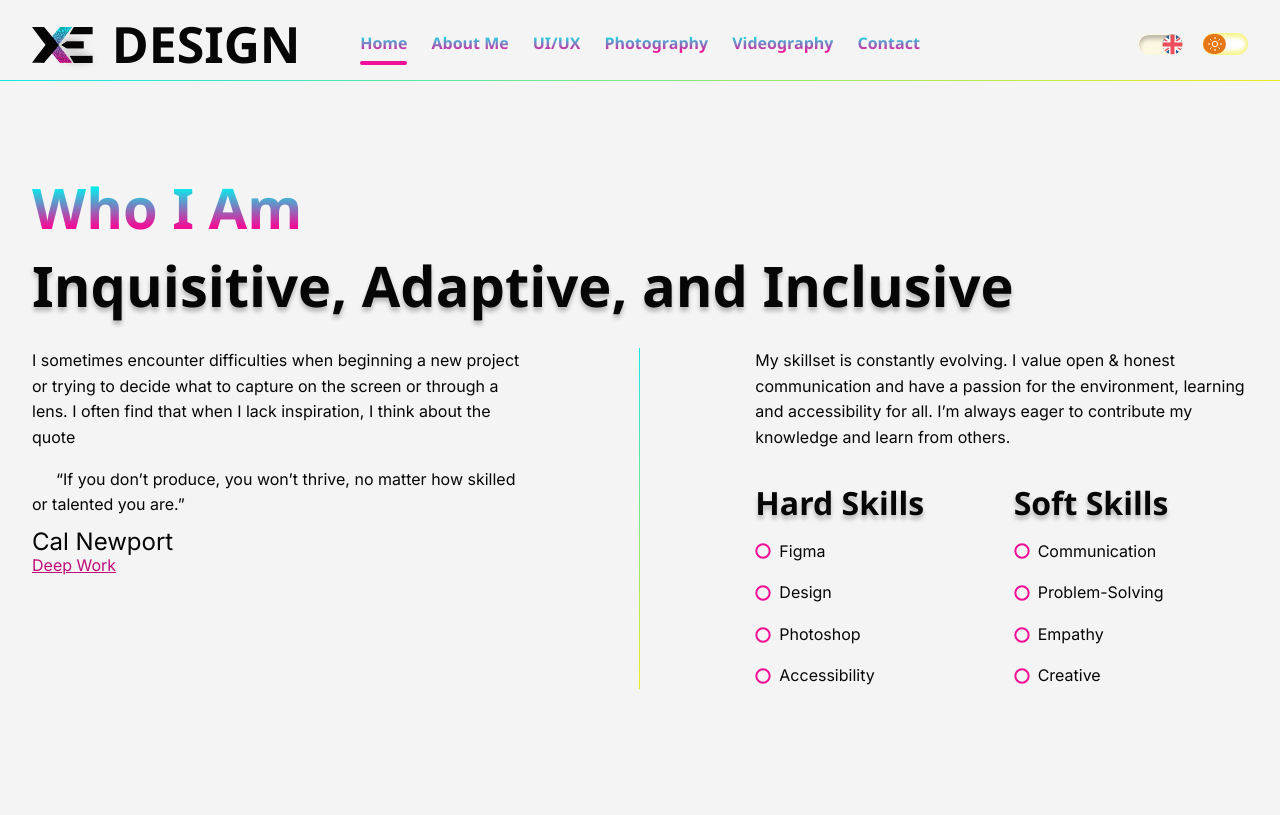
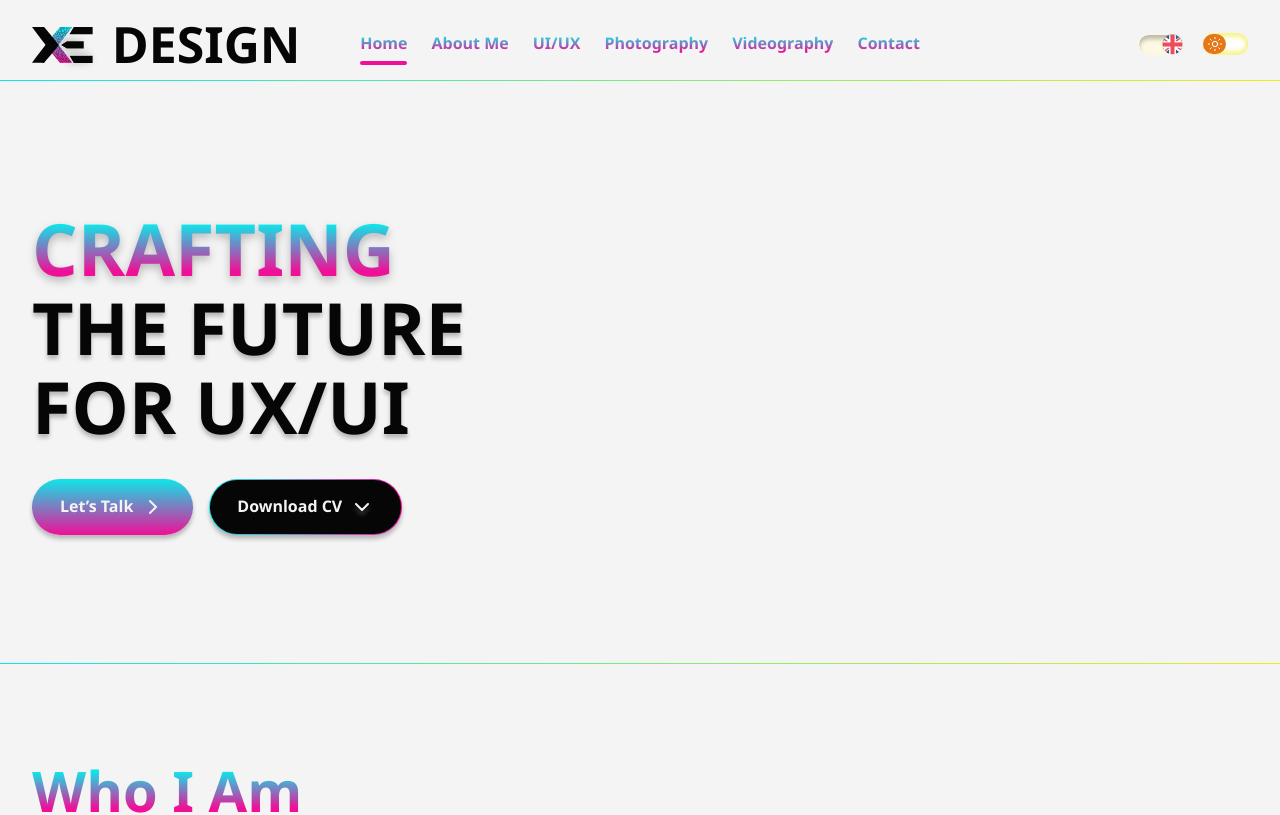
Before and after one commit to duct-tape-deployments/devin-portfolio, a React (Vite) app: page / in a window 1280 px wide. Shown: the top 815 px of the page. Built offline with nearby package versions, Linux system fonts and the light colour scheme; a web font is replaced by a local one.

Commit message:
feat(home): add homepage hero with CTAs and display type scale

```diff
--- /dev/null
+++ b/src/components/home/HomeHero.tsx
@@ -0,0 +1,56 @@
+import { useId } from 'react';
+import { ChevronDown, ChevronRight } from 'lucide-react';
+import { Link } from 'react-router';
+
+import { GradientDivider } from '@/components/interface/GradientDivider';
+import { PageContainer } from '@/components/layout/PageContainer';
+import { Section } from '@/components/layout/Section';
+import { routes } from '@/config/navigation';
+import { homeHero } from '@/i18n/homeHero';
+import { useLanguageStore, useT } from '@/stores/languageStore';
+
+/** Placeholder */
+const cvHref = '/documents/devin-ekse-cv.pdf';
+
+export function HomeHero() {
+  const language = useLanguageStore((state) => state.language);
+  const t = useT(homeHero);
+  const headingId = useId();
+
+  return (
+    <>
+      <Section space="hero" aria-labelledby={headingId}>
+        <PageContainer>
+          <h1
+            id={headingId}
+            className={`font-display text-display font-bold uppercase text-shadow-drop ${language === 'no' ? 'max-[330px]:text-h1' : ''}`}
+          >
+            <span className="block bg-gradient-text bg-clip-text text-transparent text-shadow-none drop-shadow-text">
+              {t.lineOne}
+            </span>{' '}
+            <span className="block">
+              {t.lineTwoLead && <>{t.lineTwoLead} </>}
+              <span>{t.highlight}</span>
+            </span>{' '}
+            <span className="block">{t.lineThree}</span>
+          </h1>
+
+          <div className="mt-8 flex flex-wrap justify-between gap-4 md:justify-start">
+            <Link to={routes.contact} className="btn btn-primary">
+              {t.letsTalk}
+              <ChevronRight size={24} aria-hidden="true" />
+            </Link>
+
+            <a href={cvHref} download className="btn btn-outline">
+              {t.downloadCv}
+              <span className="sr-only"> {t.fileType}</span>
+              <ChevronDown size={24} aria-hidden="true" />
+            </a>
+          </div>
+        </PageContainer>
+      </Section>
+
+      <GradientDivider />
+    </>
+  );
+}
--- a/src/components/layout/Section.tsx
+++ b/src/components/layout/Section.tsx
@@ -1,8 +1,9 @@
 import type { ComponentPropsWithRef } from 'react';
 
-/** `default` design-system section padding: 64px mobile, 96px desktop · `none` for places that set their own spacing (a page's first section uses `pageSpacing`) */
+/** `default` design-system section padding: 64px mobile, 96px desktop · `hero` 80px mobile, 128px desktop · `none` for places that set their own spacing (a page's first section uses `pageSpacing`) */
 const spacing = {
   default: 'py-16 lg:py-24',
+  hero: 'py-20 lg:py-32',
   none: '',
 } as const;
 
--- /dev/null
+++ b/src/i18n/homeHero.ts
@@ -0,0 +1,33 @@
+import type { Localized } from '@/i18n/localized';
+
+export type HomeHeroStrings = {
+  lineOne: string;
+  lineTwoLead: string;
+  highlight: string;
+  lineThree: string;
+  letsTalk: string;
+  downloadCv: string;
+  fileType: string;
+};
+
+export const homeHero: Localized<HomeHeroStrings> = {
+  en: {
+    lineOne: 'Crafting',
+    lineTwoLead: 'The',
+    highlight: 'Future',
+    lineThree: 'For UX/UI',
+    letsTalk: 'Let’s Talk',
+    downloadCv: 'Download CV',
+    fileType: '(PDF)',
+  },
+
+  no: {
+    lineOne: 'Former',
+    lineTwoLead: '',
+    highlight: 'fremtiden',
+    lineThree: 'for UX/UI',
+    letsTalk: 'Ta kontakt',
+    downloadCv: 'Last ned CV',
+    fileType: '(PDF)',
+  },
+};
--- a/src/pages/Home.tsx
+++ b/src/pages/Home.tsx
@@ -1,3 +1,4 @@
+import { HomeHero } from '@/components/home/HomeHero';
 import { PortfolioPreview } from '@/components/home/PortfolioPreview';
 import { WhoIAm } from '@/components/home/WhoIAm';
 import { PageTitle } from '@/components/layout/PageTitle';
@@ -7,6 +8,7 @@ function Home() {
   return (
     <>
       <PageTitle page="home" />
+      <HomeHero />
       <WhoIAm />
       <PortfolioPreview />
       <Testimonials />
--- a/src/styles/tokens.css
+++ b/src/styles/tokens.css
@@ -137,6 +137,7 @@
   --shadow-glow-image: 2px -2px 6px var(--color-soft-white-50);
   --shadow-soft: -4px -1px 10px 0px var(--color-scrim-25);
   --text-shadow-drop: 0px 4px 4px var(--color-scrim-25);
+  --drop-shadow-text: 0 4px 4px var(--color-scrim-25); /*filter: text-shadow-drop for gradient text*/
   --shadow-glow-toggle:
     inset 0px -4px 4px 0px var(--color-toggle-glow), inset 0px 4px 4px 0px var(--color-toggle-glow);
 
@@ -190,6 +191,7 @@
 
   @variant lg {
     --spacing-page-margin: 32px;
+    --text-display: 72px;
     --text-h1: 56px;
     --text-h2: 40px;
     --text-h3: 32px;
```
